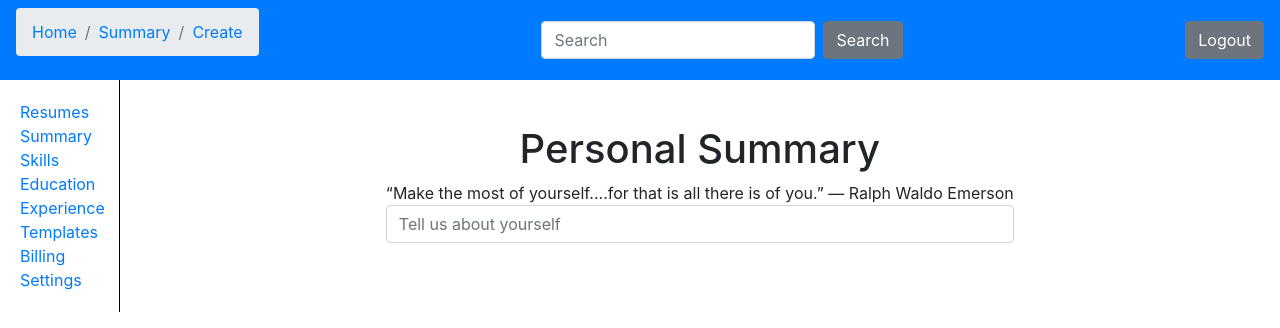
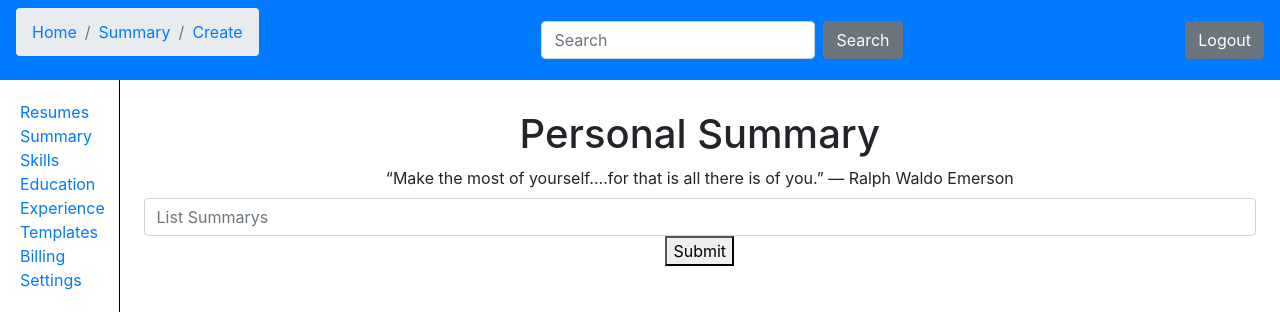
Before and after one commit to BloomTech-Labs/CS9-ResumeMaker, a React (Create React App) app in the folder client/: page /summary/create in a window 1280 px wide. Shown: the top 328 px of the page. Built offline with nearby package versions, Linux system fonts and the light colour scheme.

Commit message:
Fixed Firebase 404 issues, Summary functions correctly, updated CSS

```diff
--- a/client/src/components/CSS/summary.css
+++ b/client/src/components/CSS/summary.css
@@ -3,3 +3,8 @@
   display: flex;
   align-self: center;
 }
+
+.plus-circle {
+  width: 4rem;
+  height: 4rem;
+}
--- a/client/src/components/education.js
+++ b/client/src/components/education.js
@@ -41,7 +41,7 @@ class Education extends Component {
                 <img
                   src={require("./CSS/plus-button.svg")}
                   alt=""
-                  height="50rem"
+                  className="plus-circle"
                 />
               </Link>
             </div>
--- a/client/src/components/educationCreate.js
+++ b/client/src/components/educationCreate.js
@@ -3,7 +3,6 @@ import Sidebar from "./subComponents/sidebar";
 import axios from "axios";
 import Navbar from "./subComponents/navbar";
 import { Redirect } from "react-router-dom";
-// import { Consumer } from '../../context';
 
 const urls = require("../config.json");
 
--- a/client/src/components/experience.js
+++ b/client/src/components/experience.js
@@ -42,7 +42,7 @@ class Experience extends Component {
                 <img
                   src={require("./CSS/plus-button.svg")}
                   alt=""
-                  height="50rem"
+                  className="plus-circle"
                 />
               </Link>
             </div>
--- a/client/src/components/skills.js
+++ b/client/src/components/skills.js
@@ -41,7 +41,7 @@ class Skills extends Component {
                 <img
                   src={require("./CSS/plus-button.svg")}
                   alt=""
-                  height="50rem"
+                  className="plus-circle"
                 />
               </Link>
             </div>
--- a/client/src/components/summary.js
+++ b/client/src/components/summary.js
@@ -32,11 +32,16 @@ class Summary extends Component {
               );
             })}
             <div className="link-hide">
-              <Link to="/summary/create">
+              <Link
+                to={{
+                  pathname: "/summary/create", // component being Linked to
+                  state: { summaryIndex: false } // Setting Index passed into educationCreate component - false means new
+                }}
+              >
                 <img
                   src={require("./CSS/plus-button.svg")}
                   alt=""
-                  height="50rem"
+                  className="plus-circle"
                 />
               </Link>
             </div>
--- a/client/src/components/summaryCreate.js
+++ b/client/src/components/summaryCreate.js
@@ -1,7 +1,10 @@
 import React, { Component } from "react";
+import { Redirect } from "react-router-dom";
 import Sidebar from "./subComponents/sidebar";
 import Navbar from "./subComponents/navbar";
 import axios from "axios";
+
+const urls = require("../config.json");
 
 class SummaryCreate extends Component {
   constructor(props) {
@@ -22,38 +25,54 @@ class SummaryCreate extends Component {
       this.props.location.state.summaryIndex !== false
     )
       this.setState({
-        skill: this.props.context.userInfo.summary[
+        summary: this.props.context.userInfo.summary[
           this.props.location.state.summaryIndex
         ]
       });
   }
 
-  handleTextInput = e => {
-    this.setState({ [e.target.title]: e.target.value });
+  onInputChange = e => {
+    this.setState({ [e.target.name]: e.target.value });
   };
 
-  handleSubmit = e => {
-    this.setState({ errors: [] });
-    const errors = [];
-    const { summary } = this.state;
-    //TODO: render any conditions before axios call
+  handleSubmit = event => {
+    event.preventDefault();
+
+    if (this.props.location.state.summaryIndex === false) {
+      this.props.context.actions.addElement("summary", this.state.summary);
+    } // if creating
+    else {
+      this.props.context.actions.setElement(
+        this.props.location.state.summaryIndex,
+        "summary",
+        this.state.summary
+      );
+    } // if editing
+
+    const tempObj = {
+      "sections.summary": this.props.context.userInfo.summary
+    };
     axios
-      .post("localhost:3000", this.state)
+      .put(
+        `${urls[urls.basePath]}/users/info/` + this.props.context.userInfo.id,
+        tempObj,
+        {
+          headers: { Authorization: "Bearer " + localStorage.getItem("token") }
+        }
+      )
       .then(response => {
-        this.setState({
-          summary: ""
-        });
+        console.log(response);
+        this.setState({ success: true });
       })
       .catch(err => {
-        if (summary === "") {
-          errors.push("Summary is required.");
-        }
+        console.log("err", err);
       });
   };
 
   render() {
     return (
       <div>
+        {this.state.success ? <Redirect to="/summary" /> : null}
         <Navbar
           breadcrumbs={[
             { link: "/", title: "Home" },
@@ -70,17 +89,16 @@ class SummaryCreate extends Component {
                 <label form="formGroupExampleInput2">
                   “Make the most of yourself....for that is all there is of
                   you.” ― Ralph Waldo Emerson
-                  <input
-                    value={this.state.values}
-                    title="values[0]"
-                    onChange={this.handleTextInput}
-                    type="text"
-                    className="form-control"
-                    id="formGroupExampleInput2"
-                    placeholder="Tell us about yourself"
-                  />
                 </label>
+                <input
+                  value={this.state.summary}
+                  onChange={this.onInputChange}
+                  className="form-control"
+                  name="summary"
+                  placeholder="List Summarys"
+                />
               </form>
+              <button onClick={e => this.handleSubmit(e)}>Submit</button>
             </div>
           </div>
         </div>
```
Also changed, not shown: client/firebase.json.
